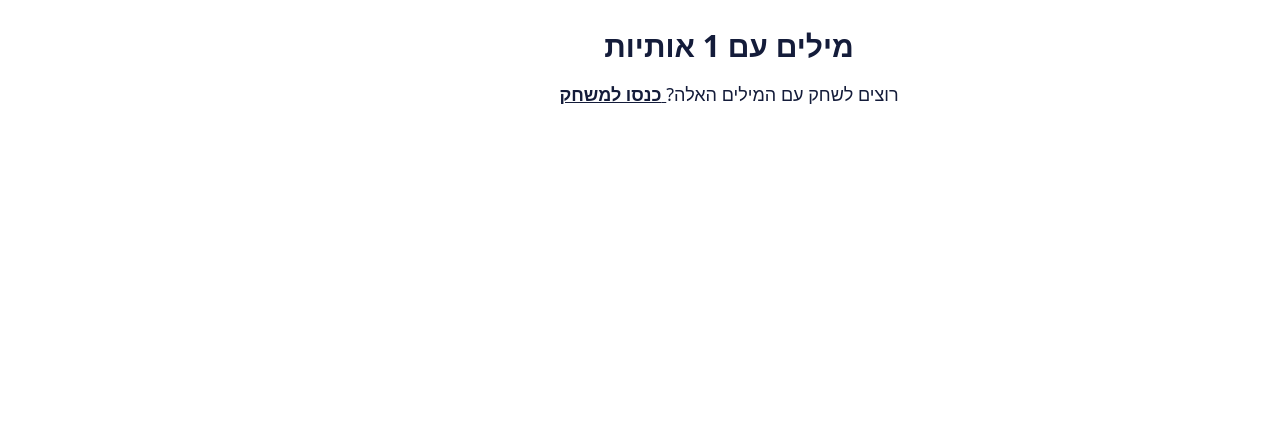
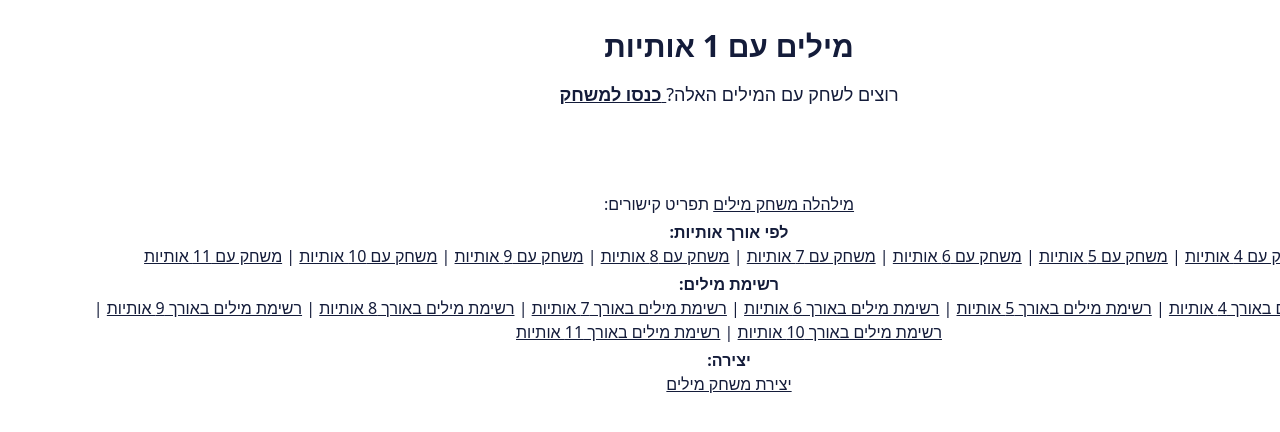
Before and after one commit to AviadSofer/wordle, a React (Vite) app in the folder client/: page /all-words/1 in a window 1280 px wide. Shown: the top 432 px of the page. Built offline with nearby package versions, Linux system fonts and the light colour scheme.

Commit message:
Add Foooter to all site

```diff
--- a/client/src/components/CreateWordPage.tsx
+++ b/client/src/components/CreateWordPage.tsx
@@ -7,6 +7,7 @@ import { AiOutlineWhatsApp } from 'react-icons/ai';
 import hebrewLetters from '~/static/hebrewLetters';
 import fetchWordsList from '../api/fetchWordsList';
 import { Helmet } from 'react-helmet-async';
+import Footer from './Footer';
 
 interface Word {
   word: string;
@@ -98,6 +99,7 @@ const CreateWordPage: React.FC = () => {
   };
 
   return (
+    <>
       <div className={`w-ful flex h-full`}>
         <Helmet>
           <title>{'יצירת משחק מילים בעברית - מחולל משחק מילים - מילהלה'}</title>
@@ -139,7 +141,9 @@ const CreateWordPage: React.FC = () => {
             className='w-5/6 border-b-2 border-gray-500 bg-transparent text-lg focus:border-blue-600 focus:outline-none'
           />
 
-        <span className={`${showErr ? 'opacity-100' : 'opacity-0'} mb-3 font-medium text-red-700`}>
+          <span
+            className={`${showErr ? 'opacity-100' : 'opacity-0'} mb-3 font-medium text-red-700`}
+          >
             {errMsg}
           </span>
 
@@ -197,6 +201,8 @@ const CreateWordPage: React.FC = () => {
           </div>
         </div>
       </div>
+      <Footer />
+    </>
   );
 };
 
--- a/client/src/components/Footer.tsx
+++ b/client/src/components/Footer.tsx
@@ -1,37 +1,91 @@
-import { Link, Route, Routes } from 'react-router-dom';
-import ReportWord from './ReportWord';
+import { Link } from 'react-router-dom';
 
 const Footer: React.FC = () => {
   return (
-    <footer className='pb-3'>
-      <Routes>
-        <Route path='/word/:id' element={<ReportWord />} />
+    <footer className='py-7 text-center'>
+      <span className='mt-1 text-base font-medium text-font'>
+        <Link to={'/'}>
+          <span className='cursor-pointer underline'>מילהלה משחק מילים</span>
+        </Link>{' '}
+        תפריט קישורים:
+      </span>
 
-        {new Array(8).fill(0).map((_, i) => (
-          <Route
-            key={i}
-            path={`/${i + 4}-letters`}
-            element={
-              <Link key={i + 4} to={`/all-words/${i + 4}`}>
-                <span className='mt-1 cursor-pointer text-base font-medium text-font underline'>
-                  כל המילים עם {i + 4} אותיות
-                </span>
-              </Link>
-            }
-          />
-        ))}
+      <div className='mt-1 text-base font-medium text-font'>
+        <h1 className='font-semibold'> לפי אורך אותיות:</h1>
+        <Link to={'/4-letters'} className='cursor-pointer underline'>
+          משחק עם 4 אותיות
+        </Link>{' '}
+        |{' '}
+        <Link to={'/5-letters'} className='cursor-pointer underline'>
+          משחק עם 5 אותיות
+        </Link>{' '}
+        |{' '}
+        <Link to={'/6-letters'} className='cursor-pointer underline'>
+          משחק עם 6 אותיות
+        </Link>{' '}
+        |{' '}
+        <Link to={'/7-letters'} className='cursor-pointer underline'>
+          משחק עם 7 אותיות
+        </Link>{' '}
+        |{' '}
+        <Link to={'/8-letters'} className='cursor-pointer underline'>
+          משחק עם 8 אותיות
+        </Link>{' '}
+        |{' '}
+        <Link to={'/9-letters'} className='cursor-pointer underline'>
+          משחק עם 9 אותיות
+        </Link>{' '}
+        |{' '}
+        <Link to={'/10-letters'} className='cursor-pointer underline'>
+          משחק עם 10 אותיות
+        </Link>{' '}
+        |{' '}
+        <Link to={'/11-letters'} className='cursor-pointer underline'>
+          משחק עם 11 אותיות
+        </Link>
+      </div>
 
-        <Route
-          path={'/*'}
-          element={
-            <Link to={'/all-words/5'}>
-              <span className='mt-1 cursor-pointer text-base font-medium text-font underline'>
-                כל המילים עם 5 אותיות
-              </span>
-            </Link>
-          }
-        />
-      </Routes>
+      <div className='mt-1 text-base font-medium text-font'>
+        <h1 className='font-semibold'>רשימת מילים:</h1>
+        <Link to={'/all-words/4'} className='cursor-pointer underline'>
+          רשימת מילים באורך 4 אותיות
+        </Link>{' '}
+        |{' '}
+        <Link to={'/all-words/5'} className='cursor-pointer underline'>
+          רשימת מילים באורך 5 אותיות
+        </Link>{' '}
+        |{' '}
+        <Link to={'/all-words/6'} className='cursor-pointer underline'>
+          רשימת מילים באורך 6 אותיות
+        </Link>{' '}
+        |{' '}
+        <Link to={'/all-words/7'} className='cursor-pointer underline'>
+          רשימת מילים באורך 7 אותיות
+        </Link>{' '}
+        |{' '}
+        <Link to={'/all-words/8'} className='cursor-pointer underline'>
+          רשימת מילים באורך 8 אותיות
+        </Link>{' '}
+        |{' '}
+        <Link to={'/all-words/9'} className='cursor-pointer underline'>
+          רשימת מילים באורך 9 אותיות
+        </Link>{' '}
+        |{' '}
+        <Link to={'/all-words/10'} className='cursor-pointer underline'>
+          רשימת מילים באורך 10 אותיות
+        </Link>{' '}
+        |{' '}
+        <Link to={'/all-words/11'} className='cursor-pointer underline'>
+          רשימת מילים באורך 11 אותיות
+        </Link>
+      </div>
+
+      <div className='mt-1 text-base font-medium text-font'>
+        <h1 className='font-semibold'>יצירה:</h1>
+        <Link to={'/create-new-word'} className='cursor-pointer underline'>
+          יצירת משחק מילים
+        </Link>{' '}
+      </div>
     </footer>
   );
 };
--- a/client/src/components/GameOverMessage.tsx
+++ b/client/src/components/GameOverMessage.tsx
@@ -2,7 +2,8 @@ import { useCurrentWord } from '~/contexts/CurrentWord';
 import { useGuesses } from '~/contexts/Guesses';
 import { useState, useEffect } from 'react';
 import getRandomWord from '~/helpers/getRandomWord';
-import { Link } from 'react-router-dom';
+import { Link, Route, Routes } from 'react-router-dom';
+import ReportWord from './ReportWord';
 
 const GameOverMessage: React.FC = () => {
   const { guesses, setGuesses } = useGuesses();
@@ -43,7 +44,13 @@ const GameOverMessage: React.FC = () => {
         className={`${bgColor} flex h-2/5 w-11/12 flex-col items-center justify-center gap-7 rounded-md shadow-2xl md:w-1/3`}
       >
         <h1 className='text-4xl font-bold text-white'>{msg}</h1>
+
         <h2 className='text-2xl font-bold text-white'>המילה הנכונה: {currentWord}</h2>
+
+        <Routes>
+          <Route path='/word/:id' element={<ReportWord />} />
+        </Routes>
+
         <Link to={'/'}>
           <button onClick={newGameHandle} className='rounded-md bg-white py-1.5 px-7 text-font'>
             משחק חדש
--- a/client/src/components/Info.tsx
+++ b/client/src/components/Info.tsx
@@ -18,18 +18,32 @@ const Info: React.FC<Props> = () => {
       />
 
       <div className={`${display} fixed top-0 right-0 h-full w-full`}>
-        <div className='relative mx-auto my-auto flex w-5/6 flex-col items-center gap-4 rounded-md bg-white py-5 shadow-2xl md:h-1/3 md:w-1/3'>
+        <div className='relative mx-auto my-auto flex w-5/6 flex-col items-center gap-4 rounded-md bg-white py-5 shadow-2xl md:w-1/3'>
           <IoClose
             className='absolute right-4 top-[26px] cursor-pointer'
             size={25}
             onClick={() => setDisplay('hidden')}
           />
           <h1 className='text-2xl font-bold text-font'>איך משחקים?</h1>
-          <ul className='w-5/6 list-disc font-medium text-font'>
-            <li>בכל שורה הזינו מלה בת כמות האותיות בדיוק.</li>
-            <li>אחרי כל ניסיון, האותיות ייצבעו בצבעים שמשקפים עד כמה הניחוש קרוב למילה.</li>
-            <li>נחשו את המילה תוך שישה ניסיונות או פחות.</li>
-          </ul>
+          <p className='w-5/6 list-disc text-center text-sm font-medium text-font'>
+            מילהלה הוא משחק מילים בו עליכם לנחש את המילה המסתתרת. <br />
+            את המילה המסתתרת עליכם לנחש באמצעות מילים או אותיות אחרות. <br />
+            הכניסו אותיות או מילים קיימות לריבועים. <br />
+            תוכלו לעשות זאת על ידי הקלדה במקלדת למטה או במקלדת המחשב. <br />
+            הקליקו אנטר או אישור. <br />
+            לאחר מכן האותיות יסומנו בצבעים שירמזו לכם על המילה המסתתרת. <br />
+            אם אות נצבעה בשחור- האות אינה קיימת במילה המסתתרת. <br />
+            אם אות נצבעה בירוק - האות קיימת במילה המסתתרת באותו המיקום. <br />
+            אם אות נצבעה בצהוב- האות קיימת במילה המסתתרת אך במיקום אחר. <br />
+            עליכם לנחש את המילה המסתתרת ב6 ניחושים בלבד! <br />
+            ניתן לשחק ב2 רמות קושי: <br />
+            רמה קלה - בריבועים תוכלו להכניס איזה אותיות שתרצו מבלי להרכיב מילים קיימות. <br />
+            רמה קשה - בריבועים עליכם להכניס מילים קיימות בלבד, יותר קשה שכן עליכם לחשוב על מילים כדי
+            להתקדם, קשה במיוחד עם כמות אותיות גדולה. <br />
+            בחרו את אורך האותיות איתן תרצו לשחק מ4 עד 11 אותיות. <br />
+            כמו כן תוכלו ליצור משחק מילים לחברים ולשלוח להם לשחק. <br />
+            תיהנו!
+          </p>
         </div>
       </div>
     </div>
--- a/client/src/components/ReportWord.tsx
+++ b/client/src/components/ReportWord.tsx
@@ -32,7 +32,7 @@ const ReportWord: React.FC = () => {
   return (
     <div className='relative'>
       <span
-        className='cursor-pointer text-base font-medium text-font underline'
+        className='cursor-pointer text-lg font-semibold text-white underline'
         onClick={onClickHandle}
       >
         דיווח על מילה
--- a/client/src/components/WordsByLenght.tsx
+++ b/client/src/components/WordsByLenght.tsx
@@ -2,6 +2,7 @@ import { useState, useEffect } from 'react';
 import { Helmet } from 'react-helmet-async';
 import { Link, useParams } from 'react-router-dom';
 import popularWords from '~/static/popularWords';
+import Footer from './Footer';
 
 const WordsByLenght: React.FC = () => {
   const [wordList, setWordList] = useState<String[]>([]);
@@ -18,6 +19,7 @@ const WordsByLenght: React.FC = () => {
   }, [id]);
 
   return (
+    <>
       <div className='py-7'>
         <Helmet>
           <title>{`מילים עם ${id} אותיות`}</title>
@@ -42,6 +44,8 @@ const WordsByLenght: React.FC = () => {
           ))}
         </div>
       </div>
+      <Footer />
+    </>
   );
 };
 
```
Lines whose indentation alone changed are shown as unchanged.
